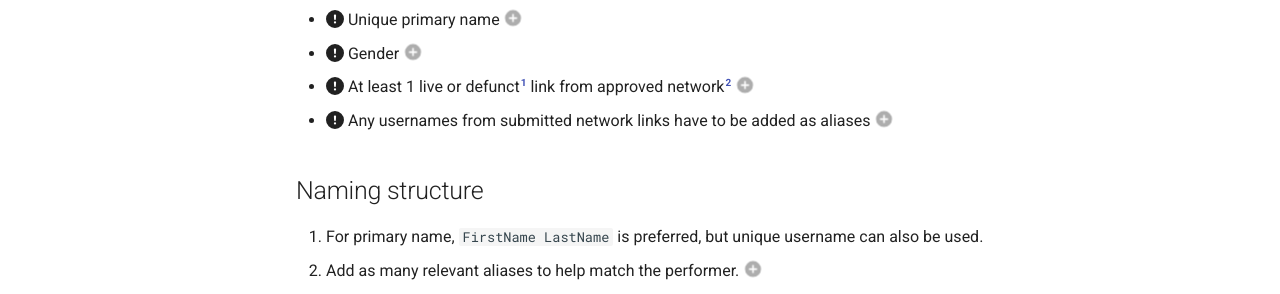
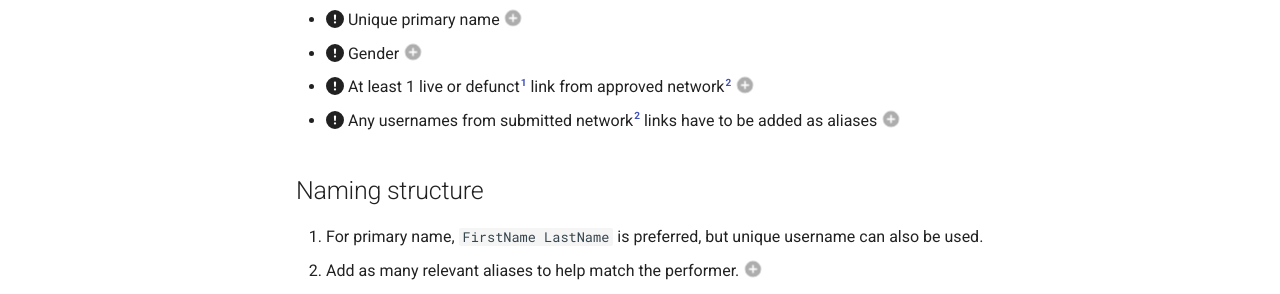
Before and after one commit to FansDB/docs, an MkDocs documentation site: the page built from docs/performers.md, in a window 1280 px wide and 900 px high. Shown: the part 437-731 px from the top of the window. Built offline with MkDocs 1.6.1 and Material for MkDocs 9.7.7, drawn with Linux system fonts in a browser that asks for light colours; comment, search, counter and statistics services are not loaded.

Commit message:
Update footnotes

```diff
--- a/docs/performers.md
+++ b/docs/performers.md
@@ -11,7 +11,7 @@ To create or submit a new performer, some minimum required information needs to
 - :fontawesome-solid-circle-exclamation: Unique primary name(1)
 - :fontawesome-solid-circle-exclamation: Gender(2)
 - :fontawesome-solid-circle-exclamation: At least 1 live or defunct[^1] link from approved network[^2](3)
-- :fontawesome-solid-circle-exclamation: Any usernames from submitted network links have to be added as aliases(4)
+- :fontawesome-solid-circle-exclamation: Any usernames from submitted network[^2] links have to be added as aliases(4)
 </div>
 1.  Using `FirstName LastName` is preferred, but unique username can also be used.
 2.  In cases where a performer identifies differently in their daily life, use the gender they use for adult content production.
```
